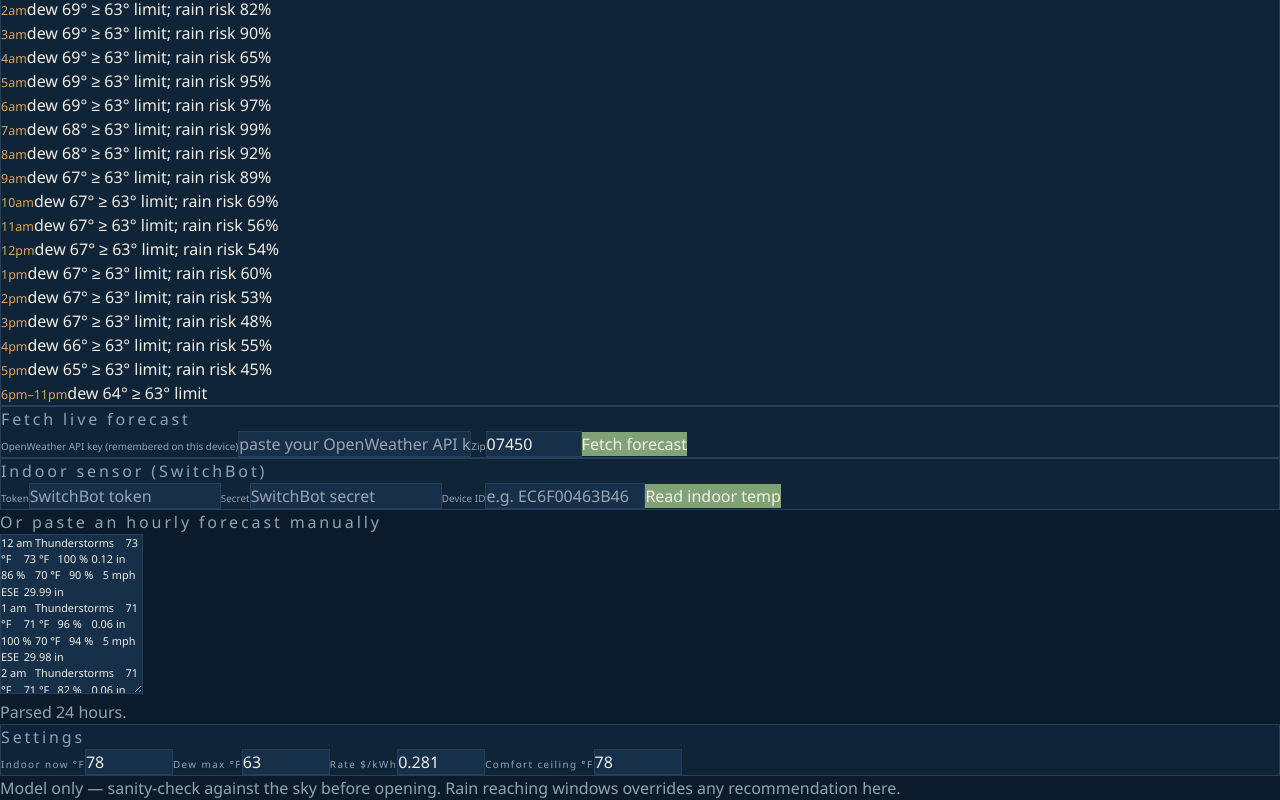
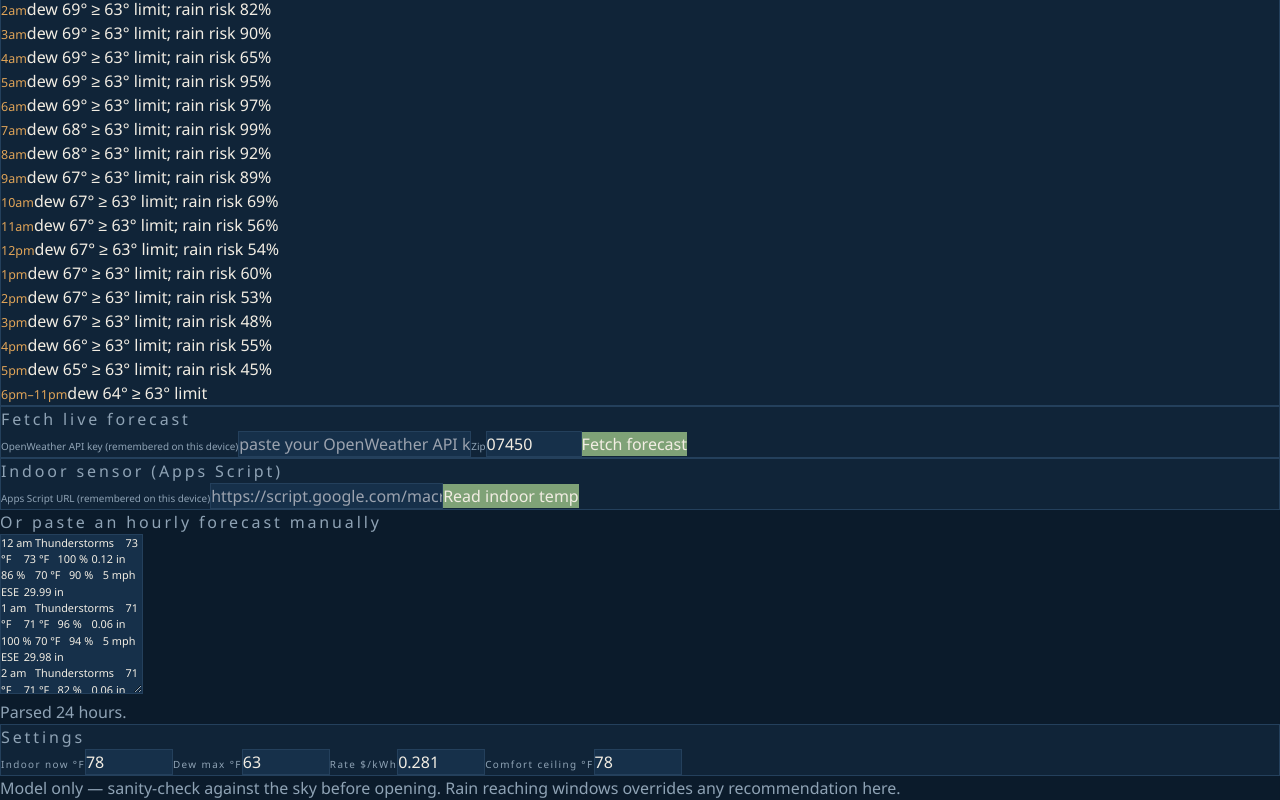
Before and after one commit to aurynox27-cloud/aurynox-planner, a React (Vite) app: page / in a window 1280 px wide. Shown: the part 657-1457 px from the top of the page. Built offline with nearby package versions, Linux system fonts and the light colour scheme.

Commit message:
Switch to Apps Script for indoor temperature fetching
Refactor indoor temperature fetching to use Apps Script instead of SwitchBot API. Removed SwitchBot API authentication and related state management.

```diff
--- a/src/App.jsx
+++ b/src/App.jsx
@@ -283,32 +283,21 @@ function dewPointF(tempF, rh) {
   return dewC * 9 / 5 + 32;
 }
 
-// SwitchBot Cloud API auth: HMAC-SHA256 of (token+t+nonce), base64-encoded, using the browser's
-// native Web Crypto API — no extra library needed. Same signing scheme as the Python poller script.
-async function switchBotSign(token, secret) {
-  const t = Date.now().toString();
-  const nonce = crypto.randomUUID();
-  const data = token + t + nonce;
-  const key = await crypto.subtle.importKey(
-    "raw", new TextEncoder().encode(secret),
-    { name: "HMAC", hash: "SHA-256" }, false, ["sign"]
-  );
-  const sigBuf = await crypto.subtle.sign("HMAC", key, new TextEncoder().encode(data));
-  const sign = btoa(String.fromCharCode(...new Uint8Array(sigBuf)));
-  return { t, nonce, sign };
-}
-
-async function fetchSwitchBotTempF(token, secret, deviceId) {
-  const { t, nonce, sign } = await switchBotSign(token, secret);
-  const res = await fetch(`https://api.switch-bot.com/v1.1/devices/${deviceId}/status`, {
-    headers: { Authorization: token, sign, nonce, t },
-  });
-  if (!res.ok) throw new Error(`SwitchBot returned ${res.status} — check token/secret.`);
+// Your Apps Script Web App already handles SwitchBot auth server-side and returns clean JSON —
+// no CORS problem (unlike calling SwitchBot directly from a browser) and no credentials needed here.
+// Averages every room's temperature found in the response (works with however many sensors exist).
+async function fetchAppsScriptIndoorTemp(url) {
+  const res = await fetch(url);
+  if (!res.ok) throw new Error(`Apps Script returned ${res.status} — check the URL is correct and still deployed.`);
   const json = await res.json();
-  if (json.statusCode !== 100) throw new Error(json.message || "SwitchBot API error");
-  const tempC = json.body?.temperature;
-  if (tempC === undefined) throw new Error("No temperature in response — check the device ID and that it's paired to a hub.");
-  return tempC * 9 / 5 + 32;
+  const temps = [];
+  for (const key of Object.keys(json)) {
+    const tempC = json[key]?.body?.temperature;
+    if (typeof tempC === "number") temps.push({ room: key, f: tempC * 9 / 5 + 32 });
+  }
+  if (!temps.length) throw new Error("No temperature readings found in the response — check the Apps Script is returning sensor data.");
+  const avg = temps.reduce((s, t) => s + t.f, 0) / temps.length;
+  return { avg, temps };
 }
 
 async function fetchOpenWeatherText(apiKey, zip) {
@@ -368,12 +357,8 @@ export default function AurynoxNightPlanner() {
   useEffect(() => { if (zip) localStorage.setItem("aurynox_zip", zip); }, [zip]);
   const [fetchStatus, setFetchStatus] = useState("");
 
-  const [sbToken, setSbToken] = useState(() => localStorage.getItem("aurynox_sb_token") || "");
-  useEffect(() => { if (sbToken) localStorage.setItem("aurynox_sb_token", sbToken); }, [sbToken]);
-  const [sbSecret, setSbSecret] = useState(() => localStorage.getItem("aurynox_sb_secret") || "");
-  useEffect(() => { if (sbSecret) localStorage.setItem("aurynox_sb_secret", sbSecret); }, [sbSecret]);
-  const [sbDeviceId, setSbDeviceId] = useState(() => localStorage.getItem("aurynox_sb_device") || "");
-  useEffect(() => { if (sbDeviceId) localStorage.setItem("aurynox_sb_device", sbDeviceId); }, [sbDeviceId]);
+  const [sensorUrl, setSensorUrl] = useState(() => localStorage.getItem("aurynox_sensor_url") || "");
+  useEffect(() => { if (sensorUrl) localStorage.setItem("aurynox_sensor_url", sensorUrl); }, [sensorUrl]);
   const [sensorFetchStatus, setSensorFetchStatus] = useState("");
 
   const [simpleMode, setSimpleMode] = useState(() => localStorage.getItem("aurynox_simple") !== "false");
@@ -392,15 +377,13 @@ export default function AurynoxNightPlanner() {
   };
 
   const fetchSensorData = async () => {
-    if (!sbToken.trim() || !sbSecret.trim() || !sbDeviceId.trim()) {
-      setSensorFetchStatus("error: fill in token, secret, and device ID first");
-      return;
-    }
+    if (!sensorUrl.trim()) { setSensorFetchStatus("error: paste your Apps Script URL first"); return; }
     setSensorFetchStatus("loading");
     try {
-      const tempF = await fetchSwitchBotTempF(sbToken.trim(), sbSecret.trim(), sbDeviceId.trim());
-      setIndoorStart(+tempF.toFixed(1));
-      setSensorFetchStatus(`ok: read ${tempF.toFixed(1)}°F at ${new Date().toLocaleTimeString()}`);
+      const { avg, temps } = await fetchAppsScriptIndoorTemp(sensorUrl.trim());
+      setIndoorStart(+avg.toFixed(1));
+      const detail = temps.map((t) => `${t.room}: ${t.f.toFixed(1)}°F`).join(", ");
+      setSensorFetchStatus(`ok: avg ${avg.toFixed(1)}°F (${detail}) at ${new Date().toLocaleTimeString()}`);
     } catch (e) {
       setSensorFetchStatus(`error: ${e.message}`);
     }
@@ -681,34 +664,16 @@ export default function AurynoxNightPlanner() {
 
         <div className="mb-6 rounded-xl p-4" style={{ background: PALETTE.panel, border: `1px solid ${PALETTE.line}` }}>
           <div className="uppercase text-xs mb-2" style={{ color: PALETTE.dim, letterSpacing: "0.18em" }}>
-            Indoor sensor (SwitchBot)
+            Indoor sensor (Apps Script)
           </div>
           <div className="flex flex-wrap gap-3 items-end">
-            <label className="flex flex-col gap-1 text-xs" style={{ color: PALETTE.dim }}>
-              <span className="uppercase tracking-widest" style={{ fontSize: "0.62rem" }}>Token</span>
+            <label className="flex flex-col gap-1 text-xs flex-1 min-w-[280px]" style={{ color: PALETTE.dim }}>
+              <span className="uppercase tracking-widest" style={{ fontSize: "0.62rem" }}>Apps Script URL (remembered on this device)</span>
               <input
-                type="password" value={sbToken} onChange={(e) => setSbToken(e.target.value)}
-                placeholder="SwitchBot token"
+                type="text" value={sensorUrl} onChange={(e) => setSensorUrl(e.target.value)}
+                placeholder="https://script.google.com/macros/s/.../exec"
                 className="rounded px-2 py-1.5 font-mono text-sm outline-none"
-                style={{ background: PALETTE.panelSoft, color: PALETTE.text, border: `1px solid ${PALETTE.line}`, width: "12rem" }}
-              />
-            </label>
-            <label className="flex flex-col gap-1 text-xs" style={{ color: PALETTE.dim }}>
-              <span className="uppercase tracking-widest" style={{ fontSize: "0.62rem" }}>Secret</span>
-              <input
-                type="password" value={sbSecret} onChange={(e) => setSbSecret(e.target.value)}
-                placeholder="SwitchBot secret"
-                className="rounded px-2 py-1.5 font-mono text-sm outline-none"
-                style={{ background: PALETTE.panelSoft, color: PALETTE.text, border: `1px solid ${PALETTE.line}`, width: "12rem" }}
-              />
-            </label>
-            <label className="flex flex-col gap-1 text-xs" style={{ color: PALETTE.dim }}>
-              <span className="uppercase tracking-widest" style={{ fontSize: "0.62rem" }}>Device ID</span>
-              <input
-                type="text" value={sbDeviceId} onChange={(e) => setSbDeviceId(e.target.value)}
-                placeholder="e.g. EC6F00463B46"
-                className="rounded px-2 py-1.5 font-mono text-sm outline-none"
-                style={{ background: PALETTE.panelSoft, color: PALETTE.text, border: `1px solid ${PALETTE.line}`, width: "10rem" }}
+                style={{ background: PALETTE.panelSoft, color: PALETTE.text, border: `1px solid ${PALETTE.line}` }}
               />
             </label>
             <button
@@ -726,7 +691,7 @@ export default function AurynoxNightPlanner() {
           )}
           {!simpleMode && (
             <div className="text-xs mt-2 leading-relaxed" style={{ color: PALETTE.dim }}>
-              Reads live temperature straight from your sensor and fills in "Indoor now °F" below — no more typing it in by hand. Credentials stay in this browser only, same as the weather key above.
+              Averages every room your Apps Script returns and fills "Indoor now °F" below — matches how the model itself was calibrated, on a whole-house average, not any single room. No credentials needed here; your Apps Script already handles that server-side.
             </div>
           )}
         </div>
```
